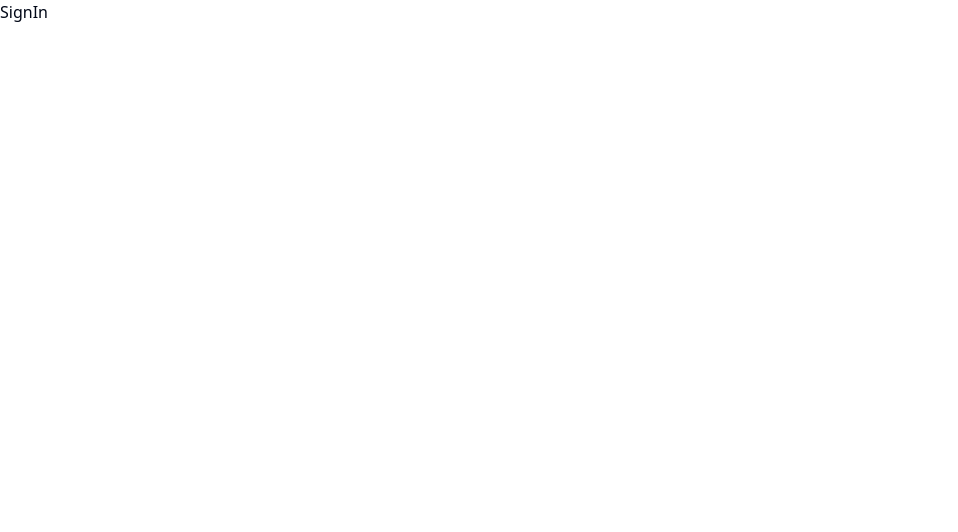
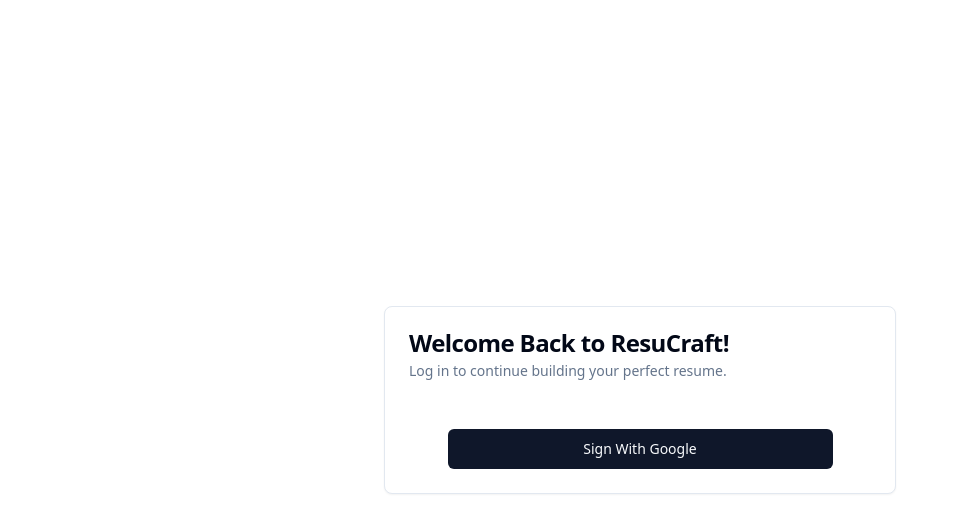
Before and after one commit to dhirajaryaa/AI-Resume-Builder, a React (Vite) app: page /auth/signin in a window 1280 px wide. Shown: the top 532 px of the page, without its empty margins (0-958 px from the left). Built offline with nearby package versions, Linux system fonts and the light colour scheme.

Commit message:
style: login page

```diff
--- a/package.json
+++ b/package.json
@@ -10,6 +10,7 @@
     "preview": "vite preview"
   },
   "dependencies": {
+    "@radix-ui/react-label": "^2.1.0",
     "@radix-ui/react-slot": "^1.1.0",
     "@reduxjs/toolkit": "^2.2.7",
     "class-variance-authority": "^0.7.0",
--- /dev/null
+++ b/src/components/ui/card.jsx
@@ -0,0 +1,50 @@
+import * as React from "react"
+
+import { cn } from "@/lib/utils"
+
+const Card = React.forwardRef(({ className, ...props }, ref) => (
+  <div
+    ref={ref}
+    className={cn("rounded-lg border bg-card text-card-foreground shadow-sm", className)}
+    {...props} />
+))
+Card.displayName = "Card"
+
+const CardHeader = React.forwardRef(({ className, ...props }, ref) => (
+  <div
+    ref={ref}
+    className={cn("flex flex-col space-y-1.5 p-6", className)}
+    {...props} />
+))
+CardHeader.displayName = "CardHeader"
+
+const CardTitle = React.forwardRef(({ className, ...props }, ref) => (
+  <h3
+    ref={ref}
+    className={cn("text-2xl font-semibold leading-none tracking-tight", className)}
+    {...props} />
+))
+CardTitle.displayName = "CardTitle"
+
+const CardDescription = React.forwardRef(({ className, ...props }, ref) => (
+  <p
+    ref={ref}
+    className={cn("text-sm text-muted-foreground", className)}
+    {...props} />
+))
+CardDescription.displayName = "CardDescription"
+
+const CardContent = React.forwardRef(({ className, ...props }, ref) => (
+  <div ref={ref} className={cn("p-6 pt-0", className)} {...props} />
+))
+CardContent.displayName = "CardContent"
+
+const CardFooter = React.forwardRef(({ className, ...props }, ref) => (
+  <div
+    ref={ref}
+    className={cn("flex items-center p-6 pt-0", className)}
+    {...props} />
+))
+CardFooter.displayName = "CardFooter"
+
+export { Card, CardHeader, CardFooter, CardTitle, CardDescription, CardContent }
--- /dev/null
+++ b/src/components/ui/input.jsx
@@ -0,0 +1,19 @@
+import * as React from "react"
+
+import { cn } from "@/lib/utils"
+
+const Input = React.forwardRef(({ className, type, ...props }, ref) => {
+  return (
+    (<input
+      type={type}
+      className={cn(
+        "flex h-10 w-full rounded-md border border-input bg-background px-3 py-2 text-sm ring-offset-background file:border-0 file:bg-transparent file:text-sm file:font-medium placeholder:text-muted-foreground focus-visible:outline-none focus-visible:ring-2 focus-visible:ring-ring focus-visible:ring-offset-2 disabled:cursor-not-allowed disabled:opacity-50",
+        className
+      )}
+      ref={ref}
+      {...props} />)
+  );
+})
+Input.displayName = "Input"
+
+export { Input }
--- /dev/null
+++ b/src/components/ui/label.jsx
@@ -0,0 +1,16 @@
+import * as React from "react"
+import * as LabelPrimitive from "@radix-ui/react-label"
+import { cva } from "class-variance-authority";
+
+import { cn } from "@/lib/utils"
+
+const labelVariants = cva(
+  "text-sm font-medium leading-none peer-disabled:cursor-not-allowed peer-disabled:opacity-70"
+)
+
+const Label = React.forwardRef(({ className, ...props }, ref) => (
+  <LabelPrimitive.Root ref={ref} className={cn(labelVariants(), className)} {...props} />
+))
+Label.displayName = LabelPrimitive.Root.displayName
+
+export { Label }
--- a/src/pages/SignIn.jsx
+++ b/src/pages/SignIn.jsx
@@ -1,9 +1,49 @@
-import React from 'react'
+import React from "react";
+import { Button } from "@/components/ui/button"
+import {
+  Card,
+  CardContent,
+  CardDescription,
+  CardFooter,
+  CardHeader,
+  CardTitle,
+} from "@/components/ui/card"
+import { Input } from "@/components/ui/input"
+import { Label } from "@/components/ui/label"
 
 const SignIn = () => {
   return (
-    <div>SignIn</div>
-  )
-}
+    <section className="w-full h-screen flex items-center justify-center">
+      <Card className="w-2/5">
+        <CardHeader>
+          <CardTitle>Welcome Back to ResuCraft!</CardTitle>
+          <CardDescription>
+          Log in to continue building your perfect resume.
+          </CardDescription>
+        </CardHeader>
+        <CardContent>
+          {/* <form>
+            <div className="grid w-full items-center gap-4">
+              <div className="flex flex-col space-y-1.5">
+                <Label htmlFor="name">Name</Label>
+                <Input id="name" placeholder="Name of your project" />
+              </div>
+              <div className="flex flex-col space-y-1.5">
+                <Label htmlFor="framework">Framework</Label>
+                <Input id="name" placeholder="Name of your project" />
 
-export default SignIn
+              </div>
+            </div>
+          </form> */}
+        </CardContent>
+        <CardFooter className="flex justify-between">
+          {/* <Button variant="outline">Cancel</Button>
+          <Button>Deploy</Button> */}
+          <Button className={"w-10/12 mx-auto"}>Sign With Google</Button>
+        </CardFooter>
+      </Card>
+    </section>
+  );
+};
+
+export default SignIn;
```
Also changed, not shown: 1 other file (tests, documents, lock files or other folders).
